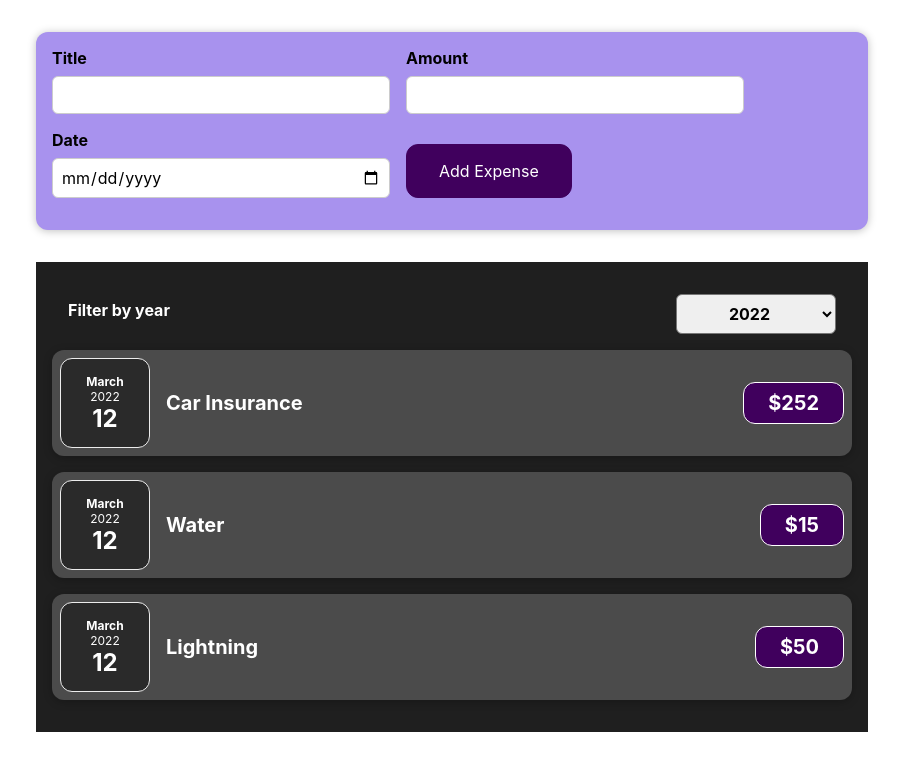
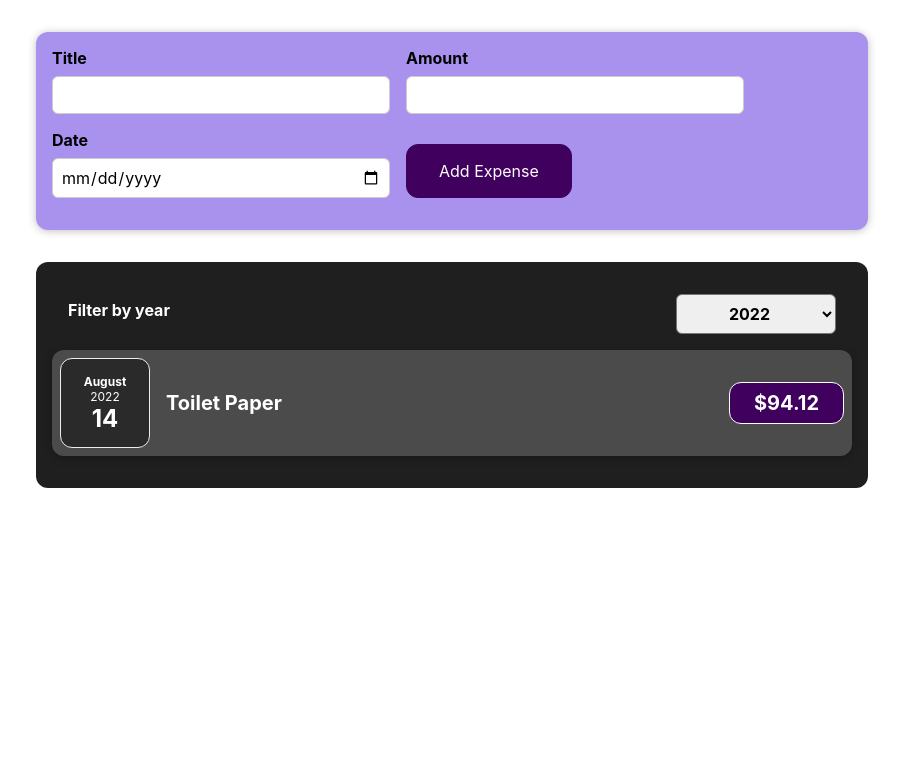
Before and after one commit to redizogolli/ReactTutorial, a React (Create React App) app: page / in a window 1280 px wide. Shown: the top 770 px of the page, without its empty margins (188-1091 px from the left). Built offline with nearby package versions, Linux system fonts and the light colour scheme.

Commit message:
ReactChapter5_Fixes + If Else

```diff
--- a/src/App.js
+++ b/src/App.js
@@ -4,54 +4,44 @@ import Expenses from "./components/Expenses/Expenses";
 import NewExpense from "./components/NewExpenses/NewExpense";
 
 const App = () => {
-  let dummyExpenses = [
-    { id: 1, title: "Car Insurance", amount: 252, date: new Date() },
-    { id: 2, title: "Water", amount: 15, date: new Date() },
-    { id: 3, title: "Lightning", amount: 50, date: new Date() },
+  let DUMMY_EXPENSES = [
+    {
+      id: "e1",
+      title: "Toilet Paper",
+      amount: 94.12,
+      date: new Date(2022, 7, 14),
+    },
+    { id: "e2", title: "New TV", amount: 799.49, date: new Date(2021, 2, 12) },
+    {
+      id: "e3",
+      title: "Car Insurance",
+      amount: 294.67,
+      date: new Date(2021, 2, 28),
+    },
+    {
+      id: "e4",
+      title: "New Desk (Wooden)",
+      amount: 450,
+      date: new Date(2021, 5, 12),
+    },
   ];
-  const intitDate = new Date().getFullYear();
-  let year = intitDate;
-  const [expensesInfo, setExpensesInfo] = useState({
-    expenses: dummyExpenses,
-    dateFiltered: [
-      ...dummyExpenses.filter((x) => x.date.getFullYear() === intitDate),
-    ],
-  });
+  const [expenses, setExpenses] = useState(DUMMY_EXPENSES);
 
   const expenseAdded = (newExpense) => {
-    setExpensesInfo((previousState) => {
+    setExpenses((prevExpenses) => {
       const convertedExpense = {
         id: newExpense.id,
         title: newExpense.enteredTitle,
         amount: newExpense.enteredAmount,
         date: new Date(newExpense.enteredDate),
       };
-      return {
-        expenses: [convertedExpense, ...previousState.expenses],
-        dateFiltered: previousState.expenses.filter(
-          (x) => x.date.getFullYear() === year
-        ),
-      };
-    });
-  };
-  const dateFilterChanged = (selectedYear) => {
-    year = parseInt(selectedYear);
-    setExpensesInfo((previousState) => {
-      return {
-        expenses: [...previousState.expenses],
-        dateFiltered: previousState.expenses.filter(
-          (x) => x.date.getFullYear() === year
-        ),
-      };
+      return [convertedExpense, ...prevExpenses];
     });
   };
   return (
     <div>
       <NewExpense onExpenseAdded={expenseAdded} />
-      <Expenses
-        onDateFilterChanged={dateFilterChanged}
-        items={expensesInfo.dateFiltered}
-      />
+      <Expenses items={expenses} />
     </div>
   );
 };
--- a/src/components/Expenses/Expenses.js
+++ b/src/components/Expenses/Expenses.js
@@ -2,30 +2,39 @@ import React, { useState } from "react";
 import ExpenseItem from "./ExpenseItem";
 import ExpensesFilter from "./ExpensesFilter";
 import "./Expenses.css";
+import Card from "../UI/Card";
 const Expenses = (props) => {
-  const year = new Date().getFullYear();
-  const [filteredYear, setFilteredYear] = useState(year);
+  const [filteredYear, setFilteredYear] = useState('2022');
 
   const filterChangeHandler = (selectedYear) => {
     setFilteredYear(selectedYear);
-    props.onDateFilterChanged(selectedYear);
   };
+  const filteredExpenses = props.items.filter((expense) => {
+    return expense.date.getFullYear().toString() === filteredYear;
+  });
+
+  let expensesContent = <p>No expenses found.</p>;
+
+  if (filteredExpenses.length > 0) {
+    expensesContent = filteredExpenses.map((expense) => (
+      <ExpenseItem
+        key={expense.id}
+        title={expense.title}
+        amount={expense.amount}
+        date={expense.date}
+      />
+    ));
+  }
+
   return (
-    <div className="expenses">
-      <ExpensesFilter
-        selected={filteredYear}
-        onChangeFilter={filterChangeHandler}
-      />
-      {props.items.map((expense, i) => {
-        return (
-          <ExpenseItem
-            key={expense.id}
-            title={expense.title}
-            amount={expense.amount}
-            date={expense.date}
-          />
-        );
-      })}
+    <div>
+      <Card className='expenses'>
+        <ExpensesFilter
+          selected={filteredYear}
+          onChangeFilter={filterChangeHandler}
+        />
+        {expensesContent}
+      </Card>
     </div>
   );
 };
```
